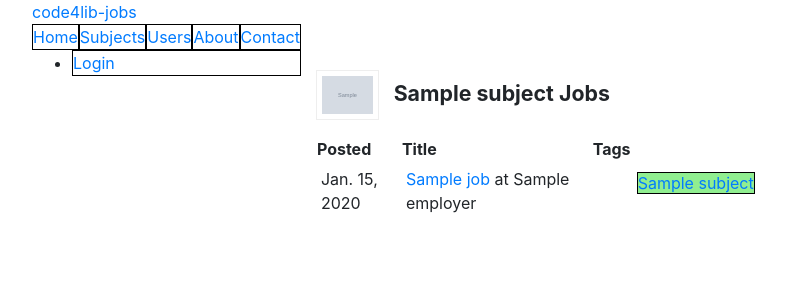
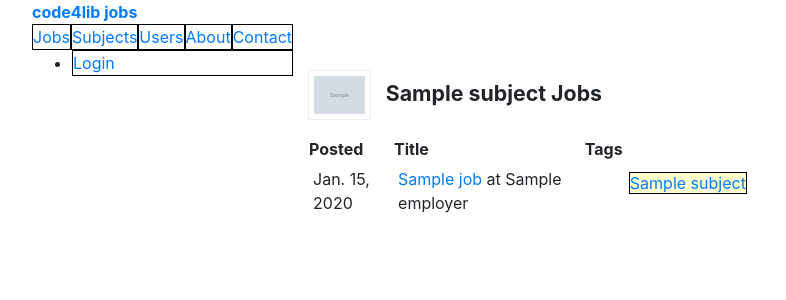
Before and after one commit to code4lib/shortimer, a Django app: template jobs/templates/jobs.html in a window 1280 px wide. Shown: the top 300 px of the page, without its empty margins (53-839 px from the left). Run offline with Django 3.2, Linux system fonts and the light colour scheme; tables that the repository leaves empty hold one stand-in row (values such as "Sample post"); the template is opened without the code that fills it: values that come from a table or form of the project are taken from there, most other values are stand-ins (such as "Sample title", 1, 10 or a date in 2020); grey boxes marked "Sample" are stand-in pictures; some libraries are stand-ins or nearby versions.

Commit message:
got menu working a bit better

```diff
--- a/jobs/models.py
+++ b/jobs/models.py
@@ -59,6 +59,9 @@ class JobEdit(models.Model):
     user = models.ForeignKey(User, related_name="edits")
     job = models.ForeignKey(Job, related_name="edits")
     created = models.DateTimeField(auto_now_add=True)
+
+    class Meta:
+        ordering = ['-created']
 
 class Employer(models.Model):
     name = models.CharField(max_length=255)
--- a/jobs/templates/site.html
+++ b/jobs/templates/site.html
@@ -28,11 +28,11 @@
         <div class="topbar">
             <div class="fill">
                 <div class="container">
-                    <a class="brand" href="/">code4lib-jobs</a>
+                    <a class="brand" href="/">code4lib jobs</a>
                     <ul class="nav">
-                        <li class="active"><a href="/">Home</a></li>
-                        <li><a href="{% url subjects %}">Subjects</a></li>
-                        <li><a href="{% url users %}">Users</a></li>
+                        <li {% ifequal request.path "/" %} class="active" {% endifequal %}><a href="/">Jobs</a></li>
+                        <li {% ifequal request.path "/subjects/" %} class="active" {% endifequal %}><a href="{% url subjects %}">Subjects</a></li>
+                        <li {% ifequal request.path "/users/" %} class="active" {% endifequal %}><a href="{% url users %}">Users</a></li>
                         <li><a href="#about">About</a></li>
                         <li><a href="#contact">Contact</a></li>
                     </ul>
--- a/static/css/main.css
+++ b/static/css/main.css
@@ -158,7 +158,7 @@ ul.tags li {
 }
 
 li.label {
-    background-color: lightgreen;
+    background-color: #ffffcc;
 }
 
 td.social-small {
@@ -183,3 +183,7 @@ img.delete {
 li {
     border: thin solid black;
 }
+
+.brand {
+    font-weight: bold;
+}
```
Also changed, not shown: jobs/templates/job_edit.html (+16 -1 lines).
